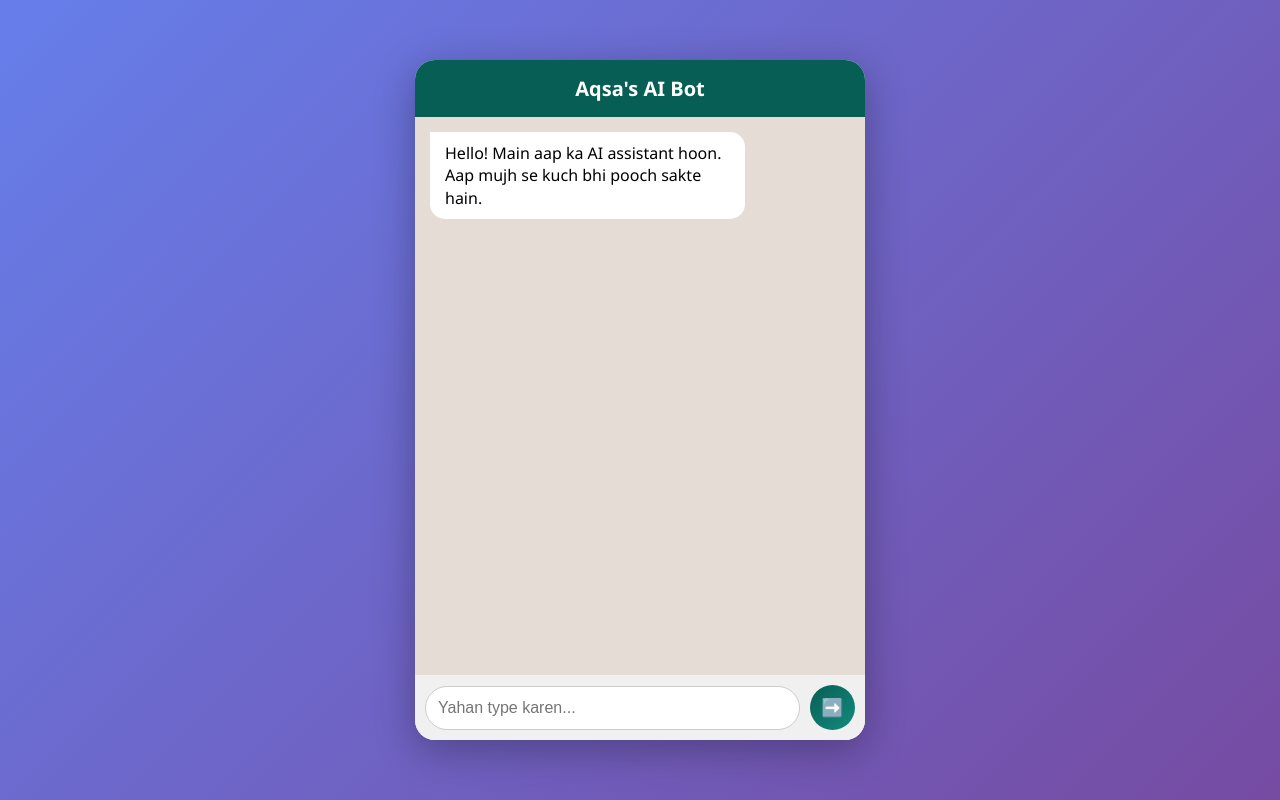
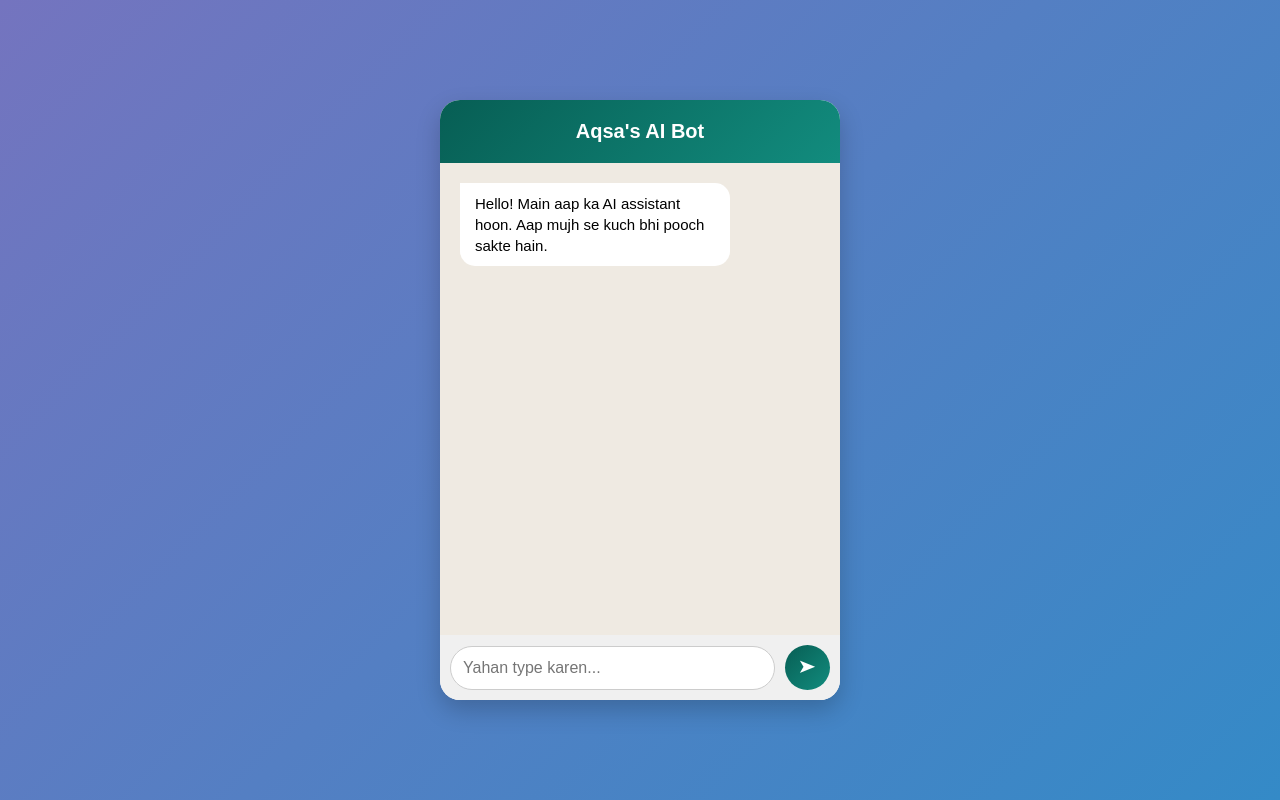
Before and after one commit to aqsaamir636-cmyk/aqsaamir636-cmyk.github.io, a website: page index.html in a window 1280 px wide. Drawn offline with Linux system fonts and the light colour scheme.

Commit message:
Update index.html
Signed-off-by: index.html <263402958+aqsaamir636-cmyk@users.noreply.github.com>

```diff
--- a/index.html
+++ b/index.html
@@ -1,62 +1,103 @@
 <!DOCTYPE html>
-<html lang="en">
+<html lang="ur">
 <head>
     <meta charset="UTF-8">
     <meta name="viewport" content="width=device-width, initial-scale=1.0">
     <title>Aqsa's AI Bot</title>
     <style>
-        * { box-sizing: border-box; margin: 0; padding: 0; }
+        * {
+            box-sizing: border-box;
+            margin: 0;
+            padding: 0;
+            font-family: Arial, sans-serif;
+        }
         body {
-            font-family: 'Segoe UI', Tahoma, Geneva, Verdana, sans-serif;
-            background: linear-gradient(135deg, #667eea 0%, #764ba2 100%);
-            display: flex; justify-content: center; align-items: center;
-            min-height: 100vh; padding: 10px; pointer-events: auto; position: relative;
+            background: linear-gradient(135deg, #7474bf, #348ac7);
+            display: flex;
+            justify-content: center;
+            align-items: center;
+            height: 100vh;
         }
         .chat-container {
-            width: 100%; max-width: 450px; background: white;
-            border-radius: 20px; box-shadow: 0 10px 40px rgba(0,0,0,0.3);
-            overflow: hidden; display: flex; flex-direction: column;
-            height: 85vh; pointer-events: auto; z-index: 9999;
+            width: 100%;
+            max-width: 400px;
+            height: 600px;
+            background: white;
+            border-radius: 20px;
+            display: flex;
+            flex-direction: column;
+            overflow: hidden;
+            box-shadow: 0 10px 25px rgba(0,0,0,0.2);
         }
         .chat-header {
-            background: #075e54; color: white; padding: 15px;
-            text-align: center; font-size: 20px; font-weight: bold;
+            background: linear-gradient(135deg, #075e54, #128c7e);
+            color: white;
+            padding: 20px;
+            text-align: center;
+            font-size: 20px;
+            font-weight: bold;
         }
         .chat-messages {
-            flex: 1; padding: 15px; overflow-y: auto;
-            background: #e5ddd5; display: flex; flex-direction: column; gap: 10px;
+            flex: 1;
+            padding: 20px;
+            background: #efeae2;
+            overflow-y: auto;
+            display: flex;
+            flex-direction: column;
+            gap: 10px;
         }
         .message {
-            max-width: 75%; padding: 10px 15px; border-radius: 15px;
-            font-size: 16px; line-height: 1.4; word-wrap: break-word;
+            max-width: 75%;
+            padding: 10px 15px;
+            border-radius: 15px;
+            font-size: 15px;
+            line-height: 1.4;
+            word-wrap: break-word;
         }
         .user-message {
-            background: #dcf8c6; align-self: flex-end;
+            background: #dcf8c6;
+            align-self: flex-end;
             border-top-right-radius: 0;
         }
         .bot-message {
-            background: white; align-self: flex-start;
+            background: white;
+            align-self: flex-start;
             border-top-left-radius: 0;
         }
         .input-container {
-            padding: 10px; background: #f0f0f0;
-            display: flex; gap: 10px; align-items: center;
+            padding: 10px;
+            background: #f0f0f0;
+            display: flex;
+            gap: 10px;
+            align-items: center;
         }
         input {
-            flex: 1; padding: 12px; border: 1px solid #ccc;
-            border-radius: 25px; font-size: 16px; outline: none;
+            flex: 1;
+            padding: 12px;
+            border: 1px solid #ccc;
+            border-radius: 25px;
+            font-size: 16px;
+            outline: none;
         }
         button {
             background: linear-gradient(135deg, #075e54 0%, #128c7e 100%);
-            color: white; border: none; padding: 12px 15px;
-            border-radius: 50%; cursor: pointer; font-size: 18px;
-            width: 45px; height: 45px; display: flex;
-            align-items: center; justify-content: center;
-            pointer-events: auto; z-index: 9999;
+            color: white;
+            border: none;
+            border-radius: 50%;
+            cursor: pointer;
+            font-size: 18px;
+            width: 45px;
+            height: 45px;
+            display: flex;
+            align-items: center;
+            justify-content: center;
+            pointer-events: auto;
+            z-index: 9999;
         }
     </style>
 </head>
 <body>
+
     <div class="chat-container">
         <div class="chat-header">Aqsa's AI Bot</div>
         <div class="chat-messages" id="chat-box">
@@ -64,12 +105,14 @@
         </div>
         <div class="input-container">
             <input type="text" id="user-input" placeholder="Yahan type karen..." onkeypress="handleKeyPress(event)">
-            <button id="send-btn" onclick="sendMessage()">➡️</button>
+            <!-- Button ke andar icon lagaya taaki click sahi se ho sake -->
+            <button id="send-btn" onclick="sendMessage()">➤</button>
         </div>
     </div>
 
 <script>
-      const OPENAI_API_KEY"nayi-key-yahan-aaye"="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";
+    // Yahan apni asli OpenAI API key lagayein
+    const OPENAI_API_KEY = "YAHAN_APNI_KEY_LAGAYEN"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"
 
     function handleKeyPress(event) {
         if (event.key === 'Enter') {
@@ -87,8 +130,8 @@
 
         const chatBox = document.getElementById('chat-box');
         const loadingDiv = document.createElement('div');
-            loadingDiv.className = 'message bot-message';
-            loadingDiv.innerText = 'Soch raha hoon...';
+        loadingDiv.className = "message bot-message";
+        loadingDiv.innerText = "Soch raha hoon...";
         chatBox.appendChild(loadingDiv);
         chatBox.scrollTop = chatBox.scrollHeight;
 
@@ -108,13 +151,17 @@
             const data = await response.json();
             chatBox.removeChild(loadingDiv);
 
-                if (data.choices && data.choices[0]) {
+            // Sahi response data format lagaya gya hai
+            if (data.choices && data.choices[0] && data.choices[0].message) {
                 appendMessage(data.choices[0].message.content, 'bot-message');
             } else {
                 appendMessage('Maafi chahta hoon, kuch galti hui hai.', 'bot-message');
             }
+
         } catch (error) {
+            if (chatBox.contains(loadingDiv)) {
                 chatBox.removeChild(loadingDiv);
+            }
             appendMessage('Net ka masla hai ya key block ho gayi hai.', 'bot-message');
         }
     }
@@ -128,5 +175,6 @@
         chatBox.scrollTop = chatBox.scrollHeight;
     }
 </script>
+
 </body>
 </html>
```
Lines whose indentation alone changed are shown as unchanged.
